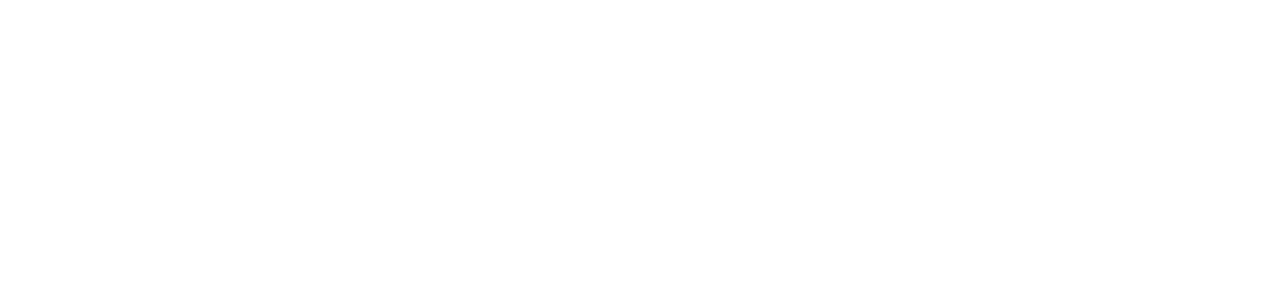
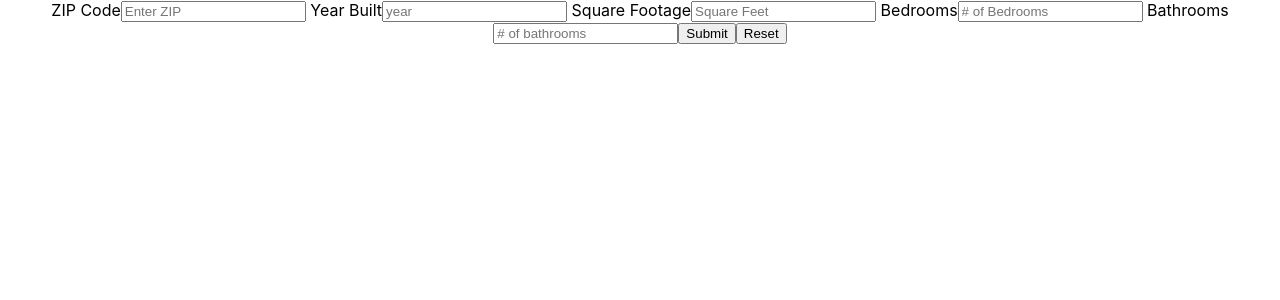
Before and after one commit to FTBW-AppraisersBFF/Front-End, a React (Create React App) app in the folder appraisers-bff/: page /account in a window 1280 px wide. Shown: the top 300 px of the page. Built offline with nearby package versions, Linux system fonts and the light colour scheme.

Commit message:
Added basic data collection form with validation

```diff
--- a/appraisers-bff/src/App.js
+++ b/appraisers-bff/src/App.js
@@ -6,6 +6,7 @@
 import Login from "./components/Login";
 import Signup from "./components/Signup";
 import Dashboard from "./components/Dashboard";
+import AccountForm from "./components/AccountForm";
 
 function App() {
   return (
@@ -13,6 +14,7 @@
       <Route exact path="/login" component={Login} />
       <Route path="/signup" component={Signup} />
       <PrivateRoute exact path="/dashboard" component={Dashboard} />
+      <Route exact path="/account" component={AccountForm}/>
     </div>
   );
 }
--- /dev/null
+++ b/appraisers-bff/src/components/AccountForm.js
@@ -0,0 +1,134 @@
+import React, {useState, useEffect} from "react";
+import {withFormik, Form, Field} from "formik";
+import * as Yup from "yup";
+import axios from "axios";
+
+const AccountForm = ({errors, touched, status}) => {
+    const [accountDetails, setAccountDetails] = useState([]);
+
+    useEffect(() => {
+        status && setAccountDetails(accountDetails => [...accountDetails, status])
+    }, [status]);
+
+    return (
+        <div>
+            <Form>
+            {/* <label> Password // for updating account password
+                    <Field
+                        type="password"
+                        name="password"
+                        placeholder="password"
+                    />
+                    {touched.password && errors.password && (
+                        <p>{errors.password}</p>
+                    )}
+                </label> */}
+                <label> ZIP Code
+                    <Field
+                        type="number"
+                        name="zipCode"
+                        placeholder="Enter ZIP"
+                    />
+                    {touched.zipCode && errors.zipCode && (
+                        <p>{errors.zipCode}</p>
+                    )}
+                </label>
+                <label> Year Built
+                    <Field
+                        type="number"
+                        name="year"
+                        placeholder="year"
+                    />
+                    {touched.year && errors.year && (
+                        <p>{errors.year}</p>
+                    )}
+                </label>
+                <label> Square Footage
+                    <Field
+                        type="number"
+                        name="squareFootage"
+                        placeholder="Square Feet"
+                    />
+                    {touched.squareFootage && errors.squareFootage && (
+                        <p>{errors.squareFootage}</p>
+                    )}
+                </label>
+                <label> Bedrooms
+                    <Field
+                        type="number"
+                        name="bedrooms"
+                        placeholder="# of Bedrooms"
+                    />
+                    {touched.bedrooms && errors.bedrooms && (
+                        <p>{errors.bedrooms}</p>
+                    )}
+                </label>
+                <label> Bathrooms
+                    <Field
+                        type="number"
+                        name="bathrooms"
+                        placeholder="# of bathrooms"
+                    />
+                    {touched.bathrooms && errors.bathrooms && (
+                        <p>{errors.bathrooms}</p>
+                    )}
+                </label>
+                <button type="submit">Submit</button>
+                <button type="reset">Reset</button>
+            </Form>
+        </div>
+    )
+}
+
+
+const FormikAccountForm = withFormik({
+    mapPropsToValues({zipCode, year, squareFootage, bedrooms, bathrooms}) {
+        return {
+            zipCode: zipCode || "",
+            year: year || "",
+            squareFootage: squareFootage || "",
+            bedrooms: bedrooms || "",
+            bathrooms: bathrooms || ""
+        }
+    },
+    validationSchema: Yup.object().shape({
+        zipCode: Yup
+            .number()
+            .integer("Must be integer")
+            .required("Zip Code of house is required"),
+        year: Yup
+            .number().min(1900, "Must be greater than 1900")
+            .integer("Must be integer")
+            .required("Year house was built is required"),
+        squareFootage: Yup
+            .number()
+            .min(400, "Must be between 400 and 10,000")
+            .max(10000, "Must be between 400 and 10,000")
+            .integer("Must be integer")
+            .required("Squrare footage of house is required"),
+        bedrooms: Yup
+            .number()
+            .min(1, "Must be between 1 and 8")
+            .max(8, "Must be between 1 and 8")
+            .integer("Must be integer")
+            .required("Number of bedrooms is required"),
+        bathrooms: Yup
+            .number()
+            .min(0.5, "Must be between 0.5 and 6")
+            .max(6, "Must be between 0.5 and 6")
+            .required("Number of bathrooms is required")
+    }),
+    handleSubmit(values, {setStatus, resetForm}) {
+        axios.post("https://appraisersapp.herokuapp.com/houses", values)
+            .then(res => {
+                console.log(res);
+                setStatus(res.data)
+                resetForm();
+            })
+            .catch(error => {
+                console.log(error);
+            })
+    }
+})(AccountForm)
+
+export default FormikAccountForm;
```
